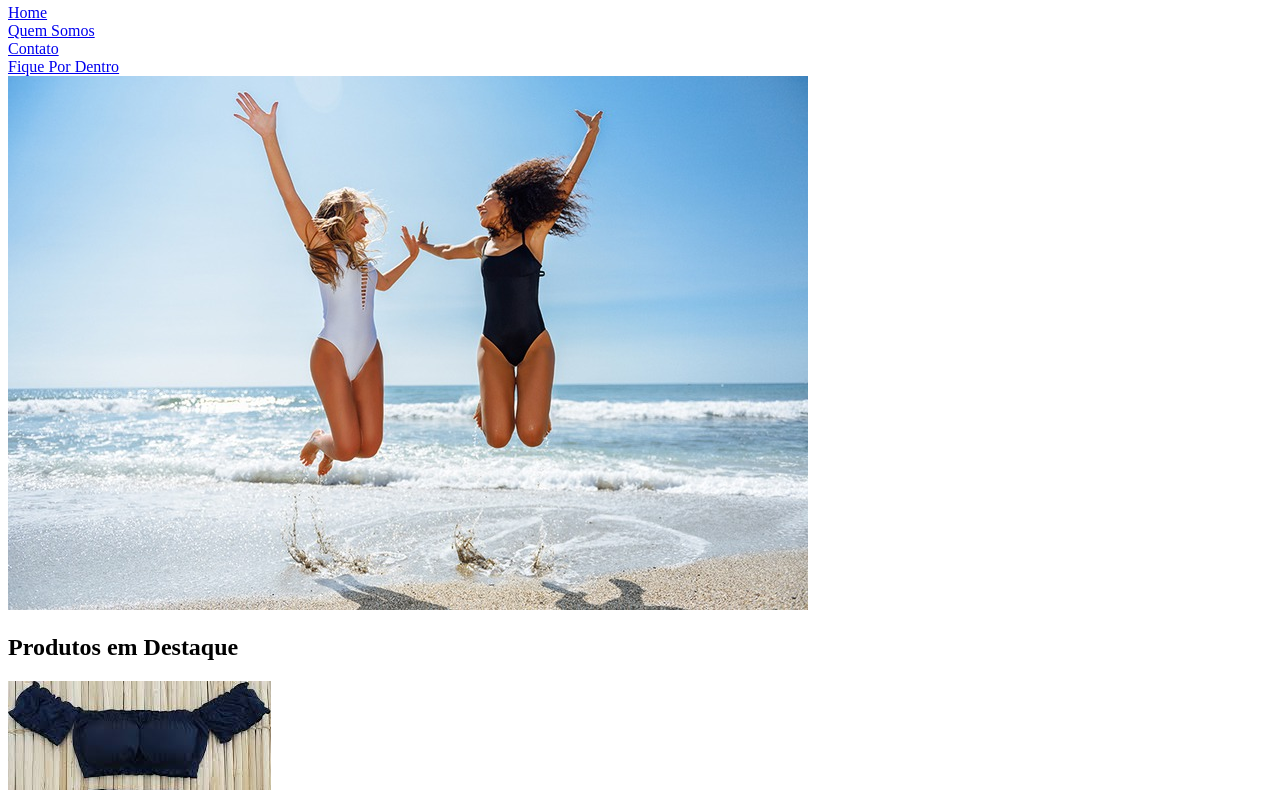
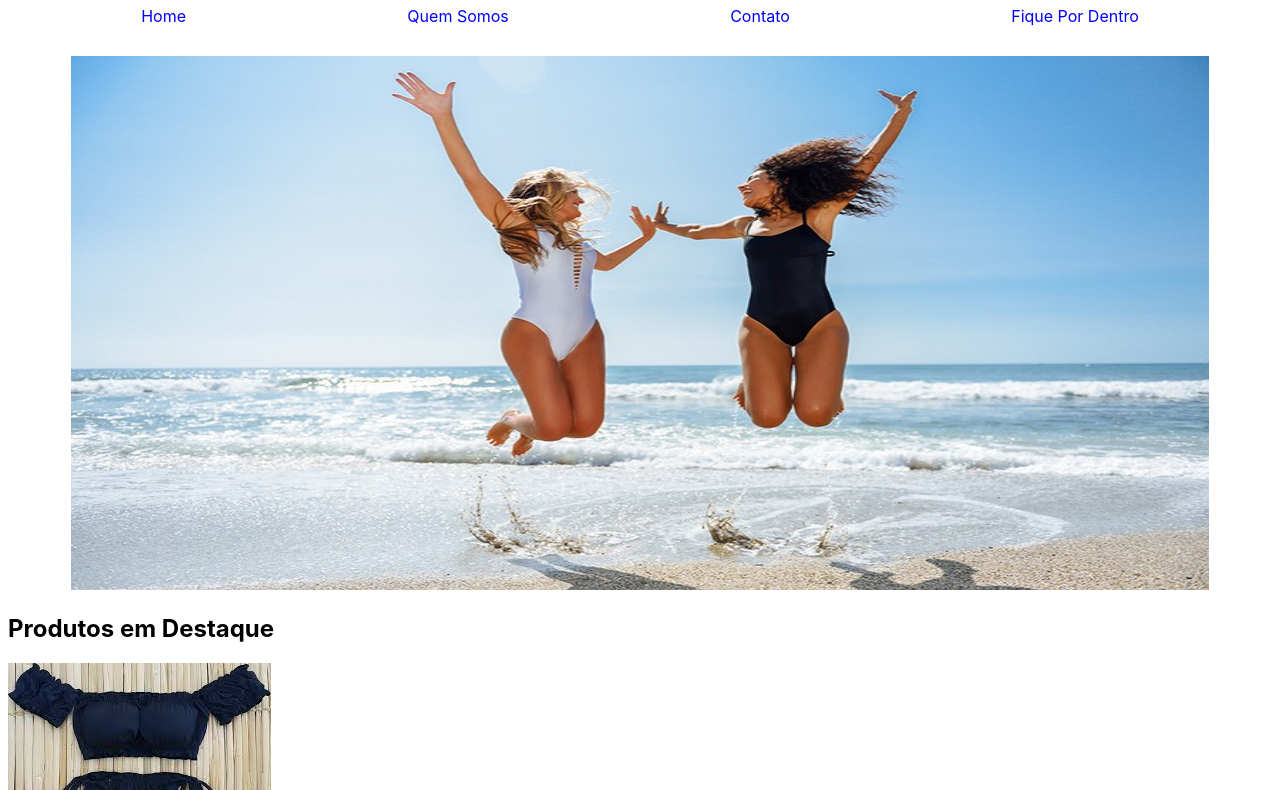
Before and after one commit to manuellamartins/Ola-Mundo, a plain HTML site: page mini-site/index.html in a window 1280 px wide. Shown: the part 76-866 px from the top of the page. Drawn offline with Linux system fonts and the light colour scheme.

Commit message:
Criando o css

```diff
--- /dev/null
+++ b/mini-site/estilo.css
@@ -0,0 +1,28 @@
+body {
+    background-color: #ffffff;
+    font-family: -apple-system, BlinkMacSystemFont, 'Segoe UI', Roboto, Oxygen, Ubuntu, Cantarell, 'Open Sans', 'Helvetica Neue', sans-serif;
+}
+
+#conteudoInicial {
+    background-color: #ffffff;
+    margin-left: 5%;
+    margin-right: 5%;
+}
+
+a {
+    color: blue;
+    text-decoration: unset;
+}
+
+#menu {
+    display: flex;
+    justify-content: space-between;
+    margin-bottom: 30px;
+    margin-left: 70px;
+    margin-right: 70px;
+}
+
+img.um {
+    min-width: 100%;
+    max-height: 40%;
+}
--- a/mini-site/index.html
+++ b/mini-site/index.html
@@ -1,11 +1,15 @@
 <!DOCTYPE html>
 <html lang="pt-br">
+
 <head>
     <meta charset="UTF-8">
     <meta name="viewport" content="width=device-width, initial-scale=1.0">
     <title>Praieira</title>
+    <link rel="stylesheet" href="estilo.css" />
 </head>
+
 <body>
+    <div id="conteudoInicial">
         <div id="cabecalho">
             <h1>Praieira</h1>
         </div>
@@ -17,7 +21,8 @@
         </div>
 
         <div id="imagemPrincipal">
-        <img src="imagens/imagemprincipal.jpg"/>
+            <img class="um" src="imagens/imagemprincipal.jpg" width="800" height="534"/>
+        </div>
     </div>
 
     <div id="tituloDestaque">
@@ -26,33 +31,40 @@
 
     <div id="produtos">
         <div class="produtoDestaque">
-            <img src="imagens/img2.jpg"/>
+            <img class="destaqueDois" src="imagens/img2.jpg" width="263" height="192"/>
             <h3>R$10.00</h3>
-            <p>Lorem, ipsum dolor sit amet consectetur adipisicing elit. Laudantium recusandae minima accusantium praesentium incidunt eligendi sapiente vel, at fugit rem exercitationem perferendis adipisci voluptatibus consectetur eum placeat debitis aliquid repellendus!</p>
+            <p>Lorem, ipsum dolor sit amet consectetur adipisicing elit. Laudantium recusandae minima accusantium
+                praesentium incidunt eligendi sapiente vel, at fugit rem exercitationem perferendis adipisci
+                voluptatibus consectetur eum placeat debitis aliquid repellendus!</p>
         </div>
         <div class="produtoDestaque">
-            <img src="imagens/img1.jpeg"/>
+            <img class="destaqueUm" src="imagens/img1.jpeg" width="1000" height="713" />
             <h3>R$20.00</h3>
-            <p>Lorem, ipsum dolor sit amet consectetur adipisicing elit. Nesciunt incidunt ipsam quam soluta, maiores libero possimus eligendi, error aliquid odio ipsa reiciendis optio aspernatur placeat. Ab quia odit debitis aspernatur.</p>
+            <p>Lorem, ipsum dolor sit amet consectetur adipisicing elit. Nesciunt incidunt ipsam quam soluta, maiores
+                libero possimus eligendi, error aliquid odio ipsa reiciendis optio aspernatur placeat. Ab quia odit
+                debitis aspernatur.</p>
         </div>
         <div class="produtoDestaque">
-            <img src="imagens/img3.jpg"/>
+            <img class="destaqueTres" src="imagens/img3.jpg" width="386" height="450" />
             <h3>R$30.00</h3>
-            <p>Lorem ipsum dolor, sit amet consectetur adipisicing elit. Nostrum quidem sunt illum, nemo nesciunt repellat sapiente. Modi cum sed debitis mollitia dolore eligendi ducimus, atque, commodi dolorem deleniti, optio a.</p>
+            <p>Lorem ipsum dolor, sit amet consectetur adipisicing elit. Nostrum quidem sunt illum, nemo nesciunt
+                repellat sapiente. Modi cum sed debitis mollitia dolore eligendi ducimus, atque, commodi dolorem
+                deleniti, optio a.</p>
         </div>
 
         <div id="rodape">
-            <div id="redesSociais" class="iconRodape">
-                <img src="imagens/whatsapp-icone-2.png"/> +55 61 94949 1234 <br/>
-                <img src="imagens/instagram-icone1.jpg"/> @Praieira <br/>
-                <img src="imagens/gmail-cone-icon.png"/> Praieira@gmail.com <br/>
+            <div id="redesSociais">
+                <img class="iconDois" src="imagens/whatsapp-icone-2.png" width="1600" height="1607"/> +55 61 94949 1234 <br />
+                <img class="iconUm" src="imagens/instagram-icone1.jpg" width="626" height="626" /> @Praieira <br />
+                <img class="iconTres"src="imagens/gmail-cone-icon.png" width="3500" height="2568" /> Praieira@gmail.com <br />
             </div>
             <div id="email">
                 <h3>Receba nossas novidades</h3>
-                <input type="email" id="inputEmail" placeholder="Digite seu email"/>
+                <input type="email" id="inputEmail" placeholder="Digite seu email" />
                 <button>Enviar!</button>
             </div>
         </div>
     </div>
 </body>
+
 </html>
```
Lines whose indentation alone changed are shown as unchanged.
